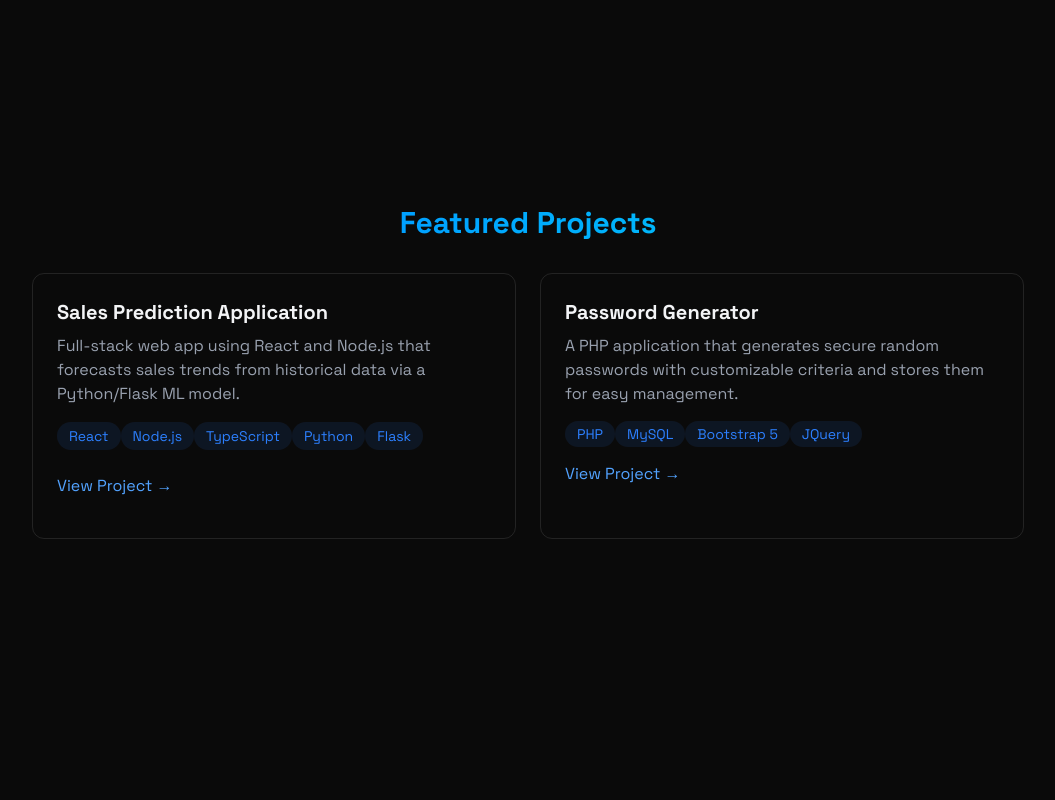
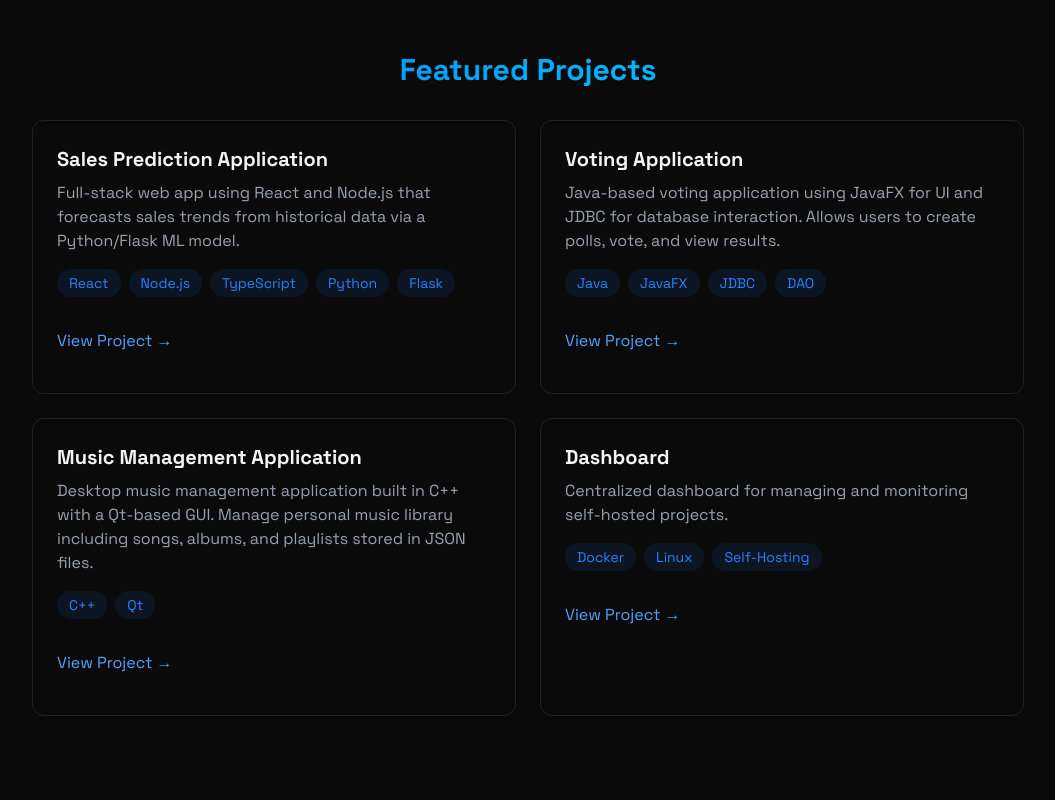
Before and after one commit to MohamedElHaddati/react-portfolio, a React (Vite) app: page / in a window 1280 px wide. Shown: the part 1840-2640 px from the top of the page, without its empty margins (112-1167 px from the left). Built offline with nearby package versions, Linux system fonts and the light colour scheme.

Commit message:
Overhauled site theme

```diff
--- a/src/App.jsx
+++ b/src/App.jsx
@@ -8,6 +8,8 @@ import { Home } from './components/sections/Home';
 import { About } from './components/sections/About';
 import { Projects } from './components/sections/Projects';
 import { Contact } from './components/sections/Contact';
+import { SpaceBackground } from './components/SpaceBackground';
+import { Footer } from './components/Footer';
 
 function App() {
 
@@ -16,14 +18,16 @@ function App() {
 
   return (
     <>{!isLoaded && <LoadingScreen onComplete={() => setIsLoaded(true)} />}
-    <div className={`min-h-screen transition-opacity duration-700 ${ isLoaded ? "opacitity-100" : "opacity-0" }
-        background-black text-gray-100`}>
+      <SpaceBackground />
+      <div className={`min-h-screen transition-opacity duration-700 ${isLoaded ? "opacity-100" : "opacity-0"}
+        text-gray-100 relative z-10`}>
         <Navbar menuOpen={menuOpen} setMenuOpen={setMenuOpen} />
         <MobileMenu menuOpen={menuOpen} setMenuOpen={setMenuOpen} />
         <Home />
         <About />
         <Projects />
         <Contact />
+        <Footer />
       </div>
     </>
   );
--- /dev/null
+++ b/src/components/Footer.jsx
@@ -0,0 +1,7 @@
+export const Footer = () => {
+    return (
+        <footer className="py-10 text-center text-gray-400 text-sm relative z-10">
+            <p>© 2025 Mohamed EL HADDATI. All rights reserved.</p>
+        </footer>
+    );
+};
--- a/src/components/MobileMenu.jsx
+++ b/src/components/MobileMenu.jsx
@@ -1,7 +1,7 @@
-export const MobileMenu = ({menuOpen, setMenuOpen}) => {
+export const MobileMenu = ({ menuOpen, setMenuOpen }) => {
 
     return (
-        <div className={`fixed top-0 left-0 w-full bg-[rgba(10,10,10,0.8)] z-40 flex flex-col items-center justify-center
+        <div className={`fixed top-0 left-0 w-full bg-black/90 z-40 flex flex-col items-center justify-center
                 transition-all duration-300 ease-in-out
                 ${menuOpen ? "h-screen opacity-100 pointer-events-auto" : "h-0 opacity-0 pointer-events-none"}`}>
 
--- a/src/components/Navbar.jsx
+++ b/src/components/Navbar.jsx
@@ -1,12 +1,12 @@
 import { useEffect } from "react"
 
-export const Navbar = ({menuOpen, setMenuOpen}) => {
+export const Navbar = ({ menuOpen, setMenuOpen }) => {
 
     useEffect(() => {
         document.body.style.overflow = menuOpen ? "hidden" : "";
     }, [menuOpen]);
 
-    return (<nav className="fixed top-0 w-full z-40 bg-[rgba(10,10,10,0.8)] backdrop-blur-lg border-b border-white/10 shadow-lg">
+    return (<nav className="fixed top-0 w-full z-40 bg-[rgba(3,3,3,0.9)] backdrop-blur-lg border-b border-white/10 shadow-none">
         <div className="max-w-5xl mx-auto px-4">
             <div className="flex justify-between items-center h-16">
                 <a href="#home" className="font-mono text-xl font-bold text-white">Mohamed <span className="text-blue-500">EL HADDATI</span></a>
--- /dev/null
+++ b/src/components/SpaceBackground.jsx
@@ -0,0 +1,121 @@
+import { useEffect, useRef } from "react";
+
+export const SpaceBackground = () => {
+  const canvasRef = useRef(null);
+
+  useEffect(() => {
+    const canvas = canvasRef.current;
+    const ctx = canvas.getContext("2d");
+
+    const setCanvasSize = () => {
+      canvas.width = window.innerWidth;
+      canvas.height = window.innerHeight;
+    };
+
+    setCanvasSize();
+    window.addEventListener("resize", setCanvasSize);
+
+    const stars = [];
+    const comets = [];
+
+    // Initialize stars
+    for (let i = 0; i < 200; i++) {
+      stars.push({
+        x: Math.random() * canvas.width,
+        y: Math.random() * canvas.height,
+        size: Math.random() * 1.5,
+        opacity: Math.random(),
+        speed: Math.random() * 0.05,
+        twinkleSpeed: Math.random() * 0.05 + 0.01, // Random speed for twinkling
+        twinklePhase: Math.random() * Math.PI * 2, // Random starting phase
+      });
+    }
+
+    const createComet = () => {
+      comets.push({
+        x: Math.random() * canvas.width,
+        y: 0,
+        length: Math.random() * 100 + 50,
+        speed: Math.random() * 3 + 2,
+        angle: Math.PI / 4, // 45 degrees
+        opacity: 1,
+      });
+    };
+
+    // Create a comet every 2 seconds
+    const cometInterval = setInterval(createComet, 2000);
+
+    const animate = () => {
+      ctx.clearRect(0, 0, canvas.width, canvas.height);
+
+      // Draw stars
+      stars.forEach((star) => {
+        // Update twinkle using sine wave
+        star.twinklePhase += star.twinkleSpeed;
+        const twinkle = Math.sin(star.twinklePhase) * 0.5 + 0.5; // Map -1..1 to 0..1
+        const currentOpacity = star.opacity * twinkle;
+
+        ctx.globalAlpha = currentOpacity;
+        ctx.fillStyle = "white";
+        ctx.beginPath();
+        ctx.arc(star.x, star.y, star.size, 0, Math.PI * 2);
+        ctx.fill();
+      });
+
+      // Draw comets
+      comets.forEach((comet, index) => {
+        comet.x -= comet.speed * Math.cos(comet.angle); // Move left
+        comet.y += comet.speed * Math.sin(comet.angle); // Move down
+        comet.opacity -= 0.005;
+
+        if (comet.opacity <= 0 || comet.x < 0 || comet.y > canvas.height) {
+          comets.splice(index, 1);
+          return;
+        }
+
+        // Draw comet head
+        ctx.globalAlpha = comet.opacity;
+        ctx.fillStyle = "rgba(59, 130, 246, 1)"; // Blue-500
+        ctx.beginPath();
+        ctx.arc(comet.x, comet.y, 2, 0, Math.PI * 2);
+        ctx.fill();
+
+        // Draw comet tail
+        const gradient = ctx.createLinearGradient(
+          comet.x,
+          comet.y,
+          comet.x + comet.length * Math.cos(comet.angle),
+          comet.y - comet.length * Math.sin(comet.angle)
+        );
+        gradient.addColorStop(0, "rgba(59, 130, 246, 1)");
+        gradient.addColorStop(1, "rgba(59, 130, 246, 0)");
+
+        ctx.strokeStyle = gradient;
+        ctx.lineWidth = 1;
+        ctx.beginPath();
+        ctx.moveTo(comet.x, comet.y);
+        ctx.lineTo(
+          comet.x + comet.length * Math.cos(comet.angle),
+          comet.y - comet.length * Math.sin(comet.angle)
+        );
+        ctx.stroke();
+      });
+
+      requestAnimationFrame(animate);
+    };
+
+    animate();
+
+    return () => {
+      window.removeEventListener("resize", setCanvasSize);
+      clearInterval(cometInterval);
+    };
+  }, []);
+
+  return (
+    <canvas
+      ref={canvasRef}
+      className="fixed top-0 left-0 w-full h-full pointer-events-none"
+    />
+  );
+};
--- a/src/components/sections/Contact.jsx
+++ b/src/components/sections/Contact.jsx
@@ -19,7 +19,7 @@ export const Contact = () => {
             import.meta.env.VITE_EMAILJS_PUBLIC_KEY
         ).then((result) => {
             alert("Message Sent!");
-            setFormData({name: "", email: "", message: ""});
+            setFormData({ name: "", email: "", message: "" });
         }).catch(() => alert("Oops! Something went wrong. Please try again."))
     };
 
@@ -31,16 +31,16 @@ export const Contact = () => {
                         Get In Touch</h2>
                     <form className="space-y-6" onSubmit={handleSubmit}>
                         <div className="relative">
-                            <input type="text" id="name" name="name" value={formData.name} onChange={(e) => setFormData({...formData, name: e.target.value})} required placeholder="Name..." className="w-full bg-white/5 border border-white/10 rounded px-4 py-3 text-white transition focus:outline-none focus:border-blue-500 focus:bg-blue-500/5" />
+                            <input type="text" id="name" name="name" value={formData.name} onChange={(e) => setFormData({ ...formData, name: e.target.value })} required placeholder="Name..." className="w-full bg-white/5 border border-white/10 rounded px-4 py-3 text-white transition focus:outline-none focus:border-blue-500 focus:bg-blue-500/5" />
                         </div>
                         <div className="relative">
-                            <input type="email" id="email" name="email" value={formData.email} onChange={(e) => setFormData({...formData, email: e.target.value})} required placeholder="example@gmail.com" className="w-full bg-white/5 border border-white/10 rounded px-4 py-3 text-white transition focus:outline-none focus:border-blue-500 focus:bg-blue-500/5" />
+                            <input type="email" id="email" name="email" value={formData.email} onChange={(e) => setFormData({ ...formData, email: e.target.value })} required placeholder="example@gmail.com" className="w-full bg-white/5 border border-white/10 rounded px-4 py-3 text-white transition focus:outline-none focus:border-blue-500 focus:bg-blue-500/5" />
                         </div>
                         <div className="relative">
-                            <textarea id="message" name="message" value={formData.message} onChange={(e) => setFormData({...formData, message: e.target.value})} required rows={5} placeholder="Your message..." className="w-full bg-white/5 border border-white/10 rounded px-4 py-3 text-white transition focus:outline-none focus:border-blue-500 focus:bg-blue-500/5" />
+                            <textarea id="message" name="message" value={formData.message} onChange={(e) => setFormData({ ...formData, message: e.target.value })} required rows={5} placeholder="Your message..." className="w-full bg-white/5 border border-white/10 rounded px-4 py-3 text-white transition focus:outline-none focus:border-blue-500 focus:bg-blue-500/5" />
                         </div>
 
-                        <button type="submit" className="w-full bg-blue-500 text-white py-3 px-6 rounded font-medium transition relative overflow-hidden hover:-translate-y-0.5 hover:shadow-[0_0_15px_rgba(59,130,246,0.4)]">Send Message</button>
+                        <button type="submit" className="w-full bg-blue-500 text-white py-3 px-6 rounded font-medium transition relative overflow-hidden hover:-translate-y-0.5 hover:shadow-[0_0_15px_rgba(59,130,246,0.4)] cursor-pointer active:scale-95">Send Message</button>
                     </form>
                 </div>
             </RevealOnScroll>
--- a/src/components/sections/Projects.jsx
+++ b/src/components/sections/Projects.jsx
@@ -14,7 +14,7 @@ export const Projects = () => {
                         <div className="p-6 rounded-xl border border-white/10 hover:-translate-y-1 hover:border-blue-500/30 hover:shadow-[0_2px_8px_rgba(59,130,246,0.2)] transition">
                             <h3 className="text-xl font-bold mb-2">Sales Prediction Application</h3>
                             <p className="text-gray-400 mb-4">Full-stack web app using React and Node.js that forecasts sales trends from historical data via a Python/Flask ML model.</p>
-                    <div className="flex flex-wrap gap2 mb-2">
+                            <div className="flex flex-wrap gap-2 mb-4">
                                 {["React", "Node.js", "TypeScript", "Python", "Flask"].map((tech, key) => (
                                     <span key={key} className="bg-blue-500/10 text-blue-500 py-1 px-3 rounded-full text-sm hover:bg-blue-500/20
                                             hover:shadow-[0_2px_8px_rgba(59,130,246,0.1)] transition-all
@@ -28,11 +28,12 @@ export const Projects = () => {
                                 <a href="https://github.com/MohamedElHaddati/DashboardApp" className="text-blue-400 hover:text-blue-300 transition-colors my-4"> View Project → </a>
                             </div>
                         </div>
+
                         <div className="p-6 rounded-xl border border-white/10 hover:-translate-y-1 hover:border-blue-500/30 hover:shadow-[0_2px_8px_rgba(59,130,246,0.2)] transition">
-                    <h3 className="text-xl font-bold mb-2">Password Generator</h3>
-                    <p className="text-gray-400 mb-4">A PHP application that generates secure random passwords with customizable criteria and stores them for easy management.</p>
-                    <div>
-                        {["PHP", "MySQL", "Bootstrap 5", "JQuery"].map((tech, key) => (
+                            <h3 className="text-xl font-bold mb-2">Voting Application</h3>
+                            <p className="text-gray-400 mb-4">Java-based voting application using JavaFX for UI and JDBC for database interaction. Allows users to create polls, vote, and view results.</p>
+                            <div className="flex flex-wrap gap-2 mb-4">
+                                {["Java", "JavaFX", "JDBC", "DAO"].map((tech, key) => (
                                     <span key={key} className="bg-blue-500/10 text-blue-500 py-1 px-3 rounded-full text-sm hover:bg-blue-500/20
                                             hover:shadow-[0_2px_8px_rgba(59,130,246,0.1)] transition-all
                                     ">
@@ -42,7 +43,43 @@ export const Projects = () => {
                             </div>
 
                             <div className="flex justify-between items-center">
-                        <a href="https://github.com/Festerr/Password-Generator" className="text-blue-400 hover:text-blue-300 transition-colors my-4"> View Project → </a>
+                                <a href="#" className="text-blue-400 hover:text-blue-300 transition-colors my-4"> View Project → </a>
+                            </div>
+                        </div>
+
+                        <div className="p-6 rounded-xl border border-white/10 hover:-translate-y-1 hover:border-blue-500/30 hover:shadow-[0_2px_8px_rgba(59,130,246,0.2)] transition">
+                            <h3 className="text-xl font-bold mb-2">Music Management Application</h3>
+                            <p className="text-gray-400 mb-4">Desktop music management application built in C++ with a Qt-based GUI. Manage personal music library including songs, albums, and playlists stored in JSON files.</p>
+                            <div className="flex flex-wrap gap-2 mb-4">
+                                {["C++", "Qt"].map((tech, key) => (
+                                    <span key={key} className="bg-blue-500/10 text-blue-500 py-1 px-3 rounded-full text-sm hover:bg-blue-500/20
+                                            hover:shadow-[0_2px_8px_rgba(59,130,246,0.1)] transition-all
+                                    ">
+                                        {tech}
+                                    </span>
+                                ))}
+                            </div>
+
+                            <div className="flex justify-between items-center">
+                                <a href="#" className="text-blue-400 hover:text-blue-300 transition-colors my-4"> View Project → </a>
+                            </div>
+                        </div>
+
+                        <div className="p-6 rounded-xl border border-white/10 hover:-translate-y-1 hover:border-blue-500/30 hover:shadow-[0_2px_8px_rgba(59,130,246,0.2)] transition">
+                            <h3 className="text-xl font-bold mb-2">Dashboard</h3>
+                            <p className="text-gray-400 mb-4">Centralized dashboard for managing and monitoring self-hosted projects.</p>
+                            <div className="flex flex-wrap gap-2 mb-4">
+                                {["Docker", "Linux", "Self-Hosting"].map((tech, key) => (
+                                    <span key={key} className="bg-blue-500/10 text-blue-500 py-1 px-3 rounded-full text-sm hover:bg-blue-500/20
+                                            hover:shadow-[0_2px_8px_rgba(59,130,246,0.1)] transition-all
+                                    ">
+                                        {tech}
+                                    </span>
+                                ))}
+                            </div>
+
+                            <div className="flex justify-between items-center">
+                                <a href="https://portfolio.elhaddati.dev" className="text-blue-400 hover:text-blue-300 transition-colors my-4"> View Project → </a>
                             </div>
                         </div>
                     </div>
--- a/src/index.css
+++ b/src/index.css
@@ -1,19 +1,41 @@
 @import "tailwindcss";
 
-html, body {
+html,
+body {
   margin: 0;
   padding: 0;
   font-family: "Space Grotesk", sans-serif;
   background: #0a0a0a;
   color: #f3f4f5;
+  overflow-x: hidden;
+}
+
+::-webkit-scrollbar {
+  width: 8px;
+}
+
+::-webkit-scrollbar-track {
+  background: transparent;
+}
+
+::-webkit-scrollbar-thumb {
+  background: rgba(255, 255, 255, 0.1);
+  border-radius: 4px;
+}
+
+::-webkit-scrollbar-thumb:hover {
+  background: rgba(255, 255, 255, 0.2);
 }
 
 @layer utilities {
 
   @keyframes blink {
-    0%, 100% {
+
+    0%,
+    100% {
       opacity: 1;
     }
+
     50% {
       opacity: 0;
     }
@@ -27,6 +49,7 @@ html, body {
     0% {
       transform: translateX(-100%);
     }
+
     100% {
       transform: translateX(250%);
     }
```
Lines whose indentation alone changed are shown as unchanged.
